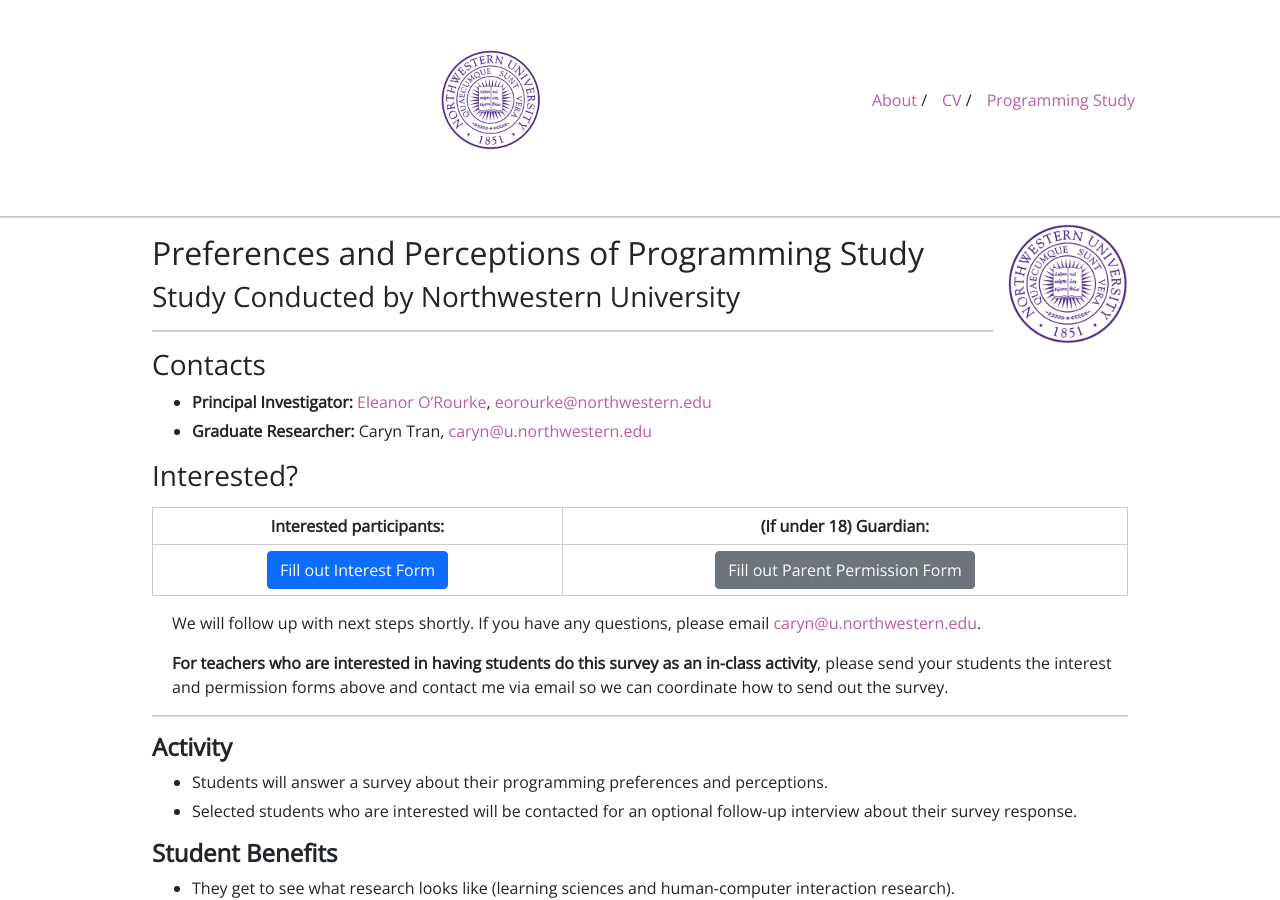
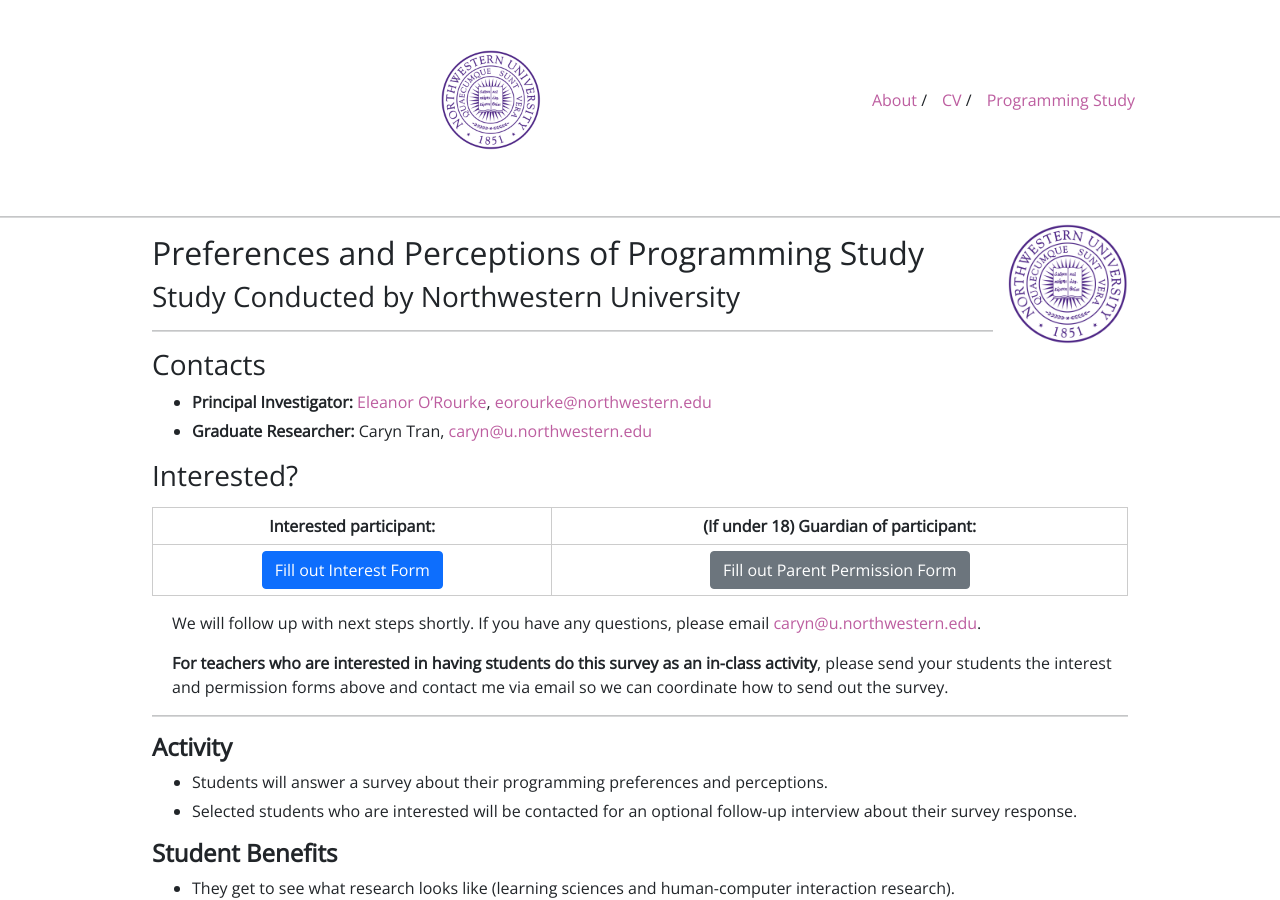
Before and after one commit to carynbear/carynbear.github.io, a Jekyll site: the page built from programmingstudy.md, in a window 1280 px wide and 900 px high. Built offline with Jekyll 4.4.1, drawn with Linux system fonts in a browser that asks for light colours.

Commit message:
Update programmingstudy.md

```diff
--- a/programmingstudy.md
+++ b/programmingstudy.md
@@ -15,7 +15,7 @@
 
 ### Interested?
 
-| Interested participants: | (If under 18) Guardian: |
+| Interested participant: | (If under 18) Guardian of participant: |
 |:---:|:---:|
 | <a href="https://northwestern.az1.qualtrics.com/jfe/form/SV_3WwnEUbQZU9Fv14" class="btn btn-primary">Fill out Interest Form</a> |<a href="https://northwestern.az1.qualtrics.com/jfe/form/SV_74lL0WpsWhdQTEG" class="btn btn-secondary">Fill out Parent Permission Form</a> |
 
```
